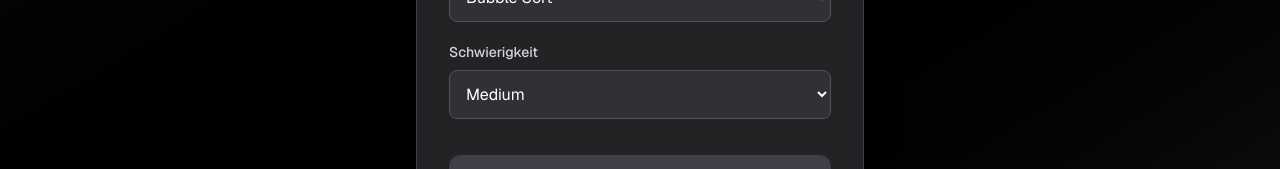
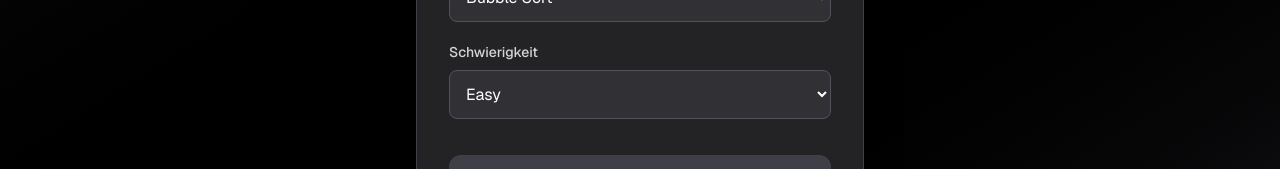
Before and after one commit to martinernstmueller/Sortiermeister, a Next.js app in the folder SortiermeisterWeb/sortiermeister/: page /game in a window 1280 px wide. Shown: the part 409-578 px from the top of the page. Built offline with nearby package versions, Linux system fonts and the light colour scheme.

Commit message:
fix: Update difficulty levels in SortSettings and adjust type definitions in package files

```diff
--- a/SortiermeisterWeb/sortiermeister/app/game/components/SortSettings.tsx
+++ b/SortiermeisterWeb/sortiermeister/app/game/components/SortSettings.tsx
@@ -81,10 +81,10 @@ export default function SortSettingsModal({
               value={difficulty}
               onChange={(e) => setDifficulty(Number(e.target.value))}
             >
-              <option value={800}>Easy</option>
-              <option value={400}>Medium</option>
-              <option value={150}>Hard</option>
-              <option value={20}>Impossible</option>
+              <option value={1200}>Easy</option>
+              <option value={1550}>Medium</option>
+              <option value={650}>Hard</option>
+              <option value={450}>Impossible</option>
             </select>
           </div>
 
--- a/SortiermeisterWeb/sortiermeister/package.json
+++ b/SortiermeisterWeb/sortiermeister/package.json
@@ -17,8 +17,9 @@
   },
   "devDependencies": {
     "@tailwindcss/postcss": "^4",
+    "@types/next": "^9.0.0",
     "@types/node": "^20",
-    "@types/react": "^19",
+    "@types/react": "^19.2.7",
     "@types/react-dom": "^19",
     "eslint": "^9",
     "eslint-config-next": "16.0.4",
```
Also changed, not shown: 1 other file (tests, documents, lock files or other folders).
